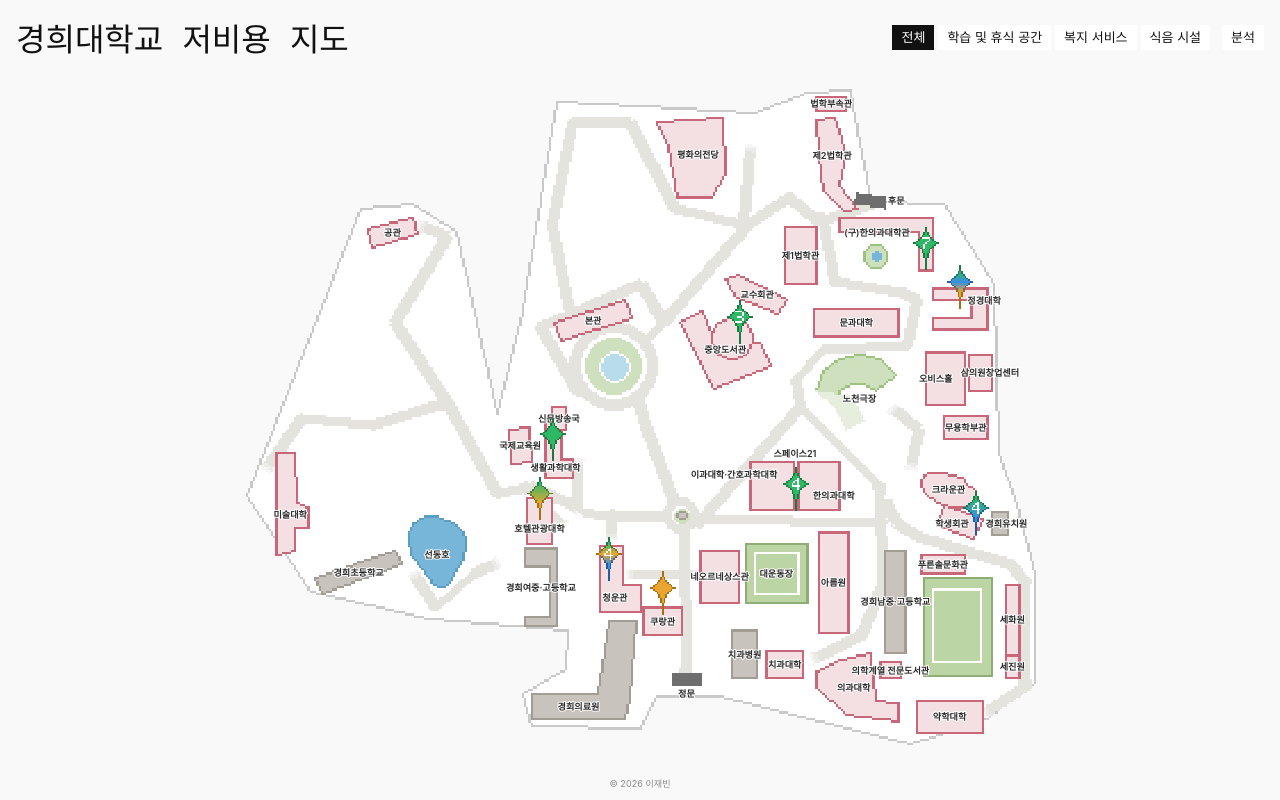
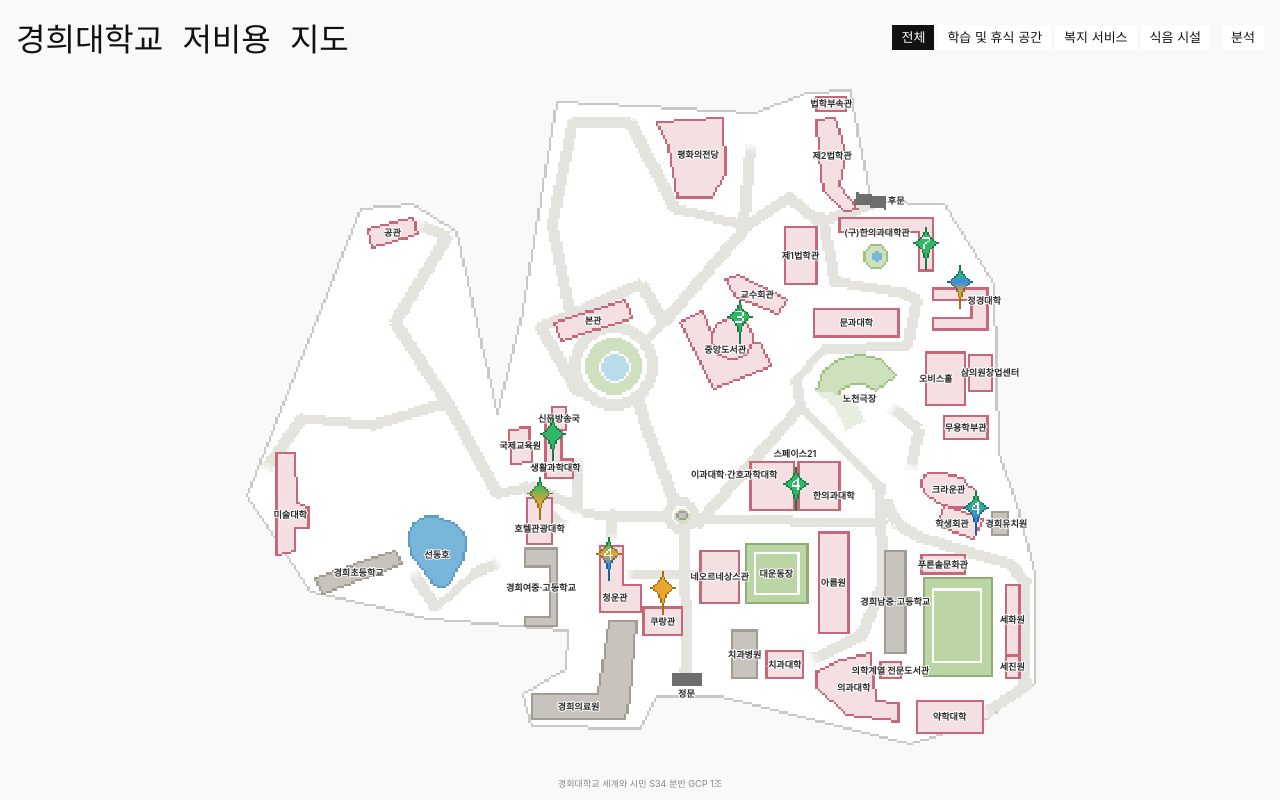
Before and after one commit to lanerlee/khussalmukmap, a plain HTML site: page index.html in a window 1280 px wide. Drawn offline with Linux system fonts and the light colour scheme; a web font is replaced by a local one.

Commit message:
Add files via upload

```diff
--- a/index.html
+++ b/index.html
@@ -169,7 +169,7 @@ footer { text-align: center; font-size: 11px; color: #8A8A8A; padding: 8px 0 10p
     </div>
   </div>
 
-  <footer>© 2026 이재빈</footer>
+  <footer>경희대학교 세계와 시민 S34 분반 GCP 1조</footer>
 </div>
 
 <div id="overlay" role="dialog" aria-modal="true">
```
